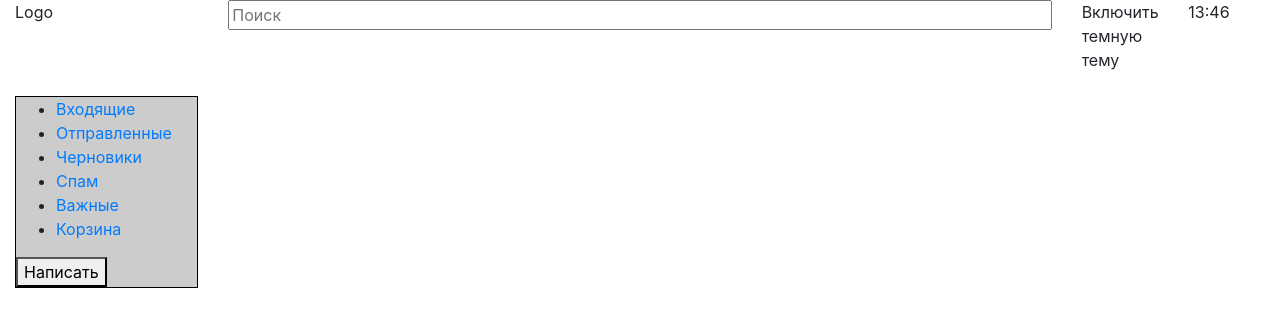
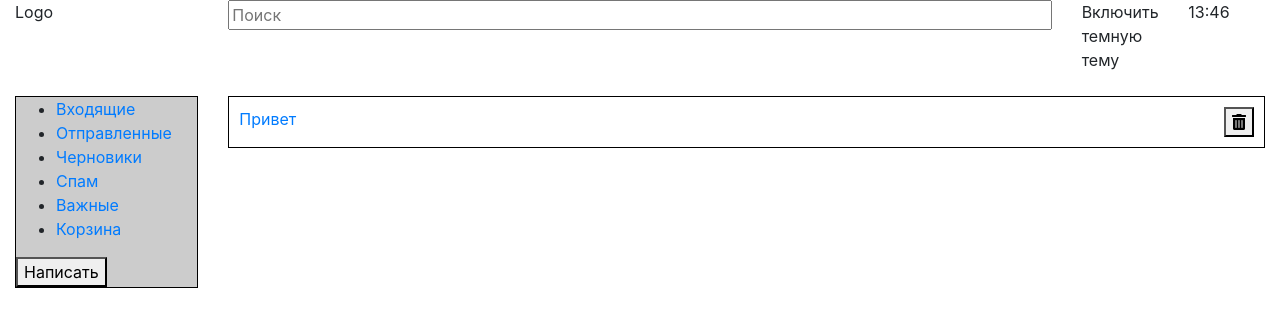
Before and after one commit to RodionRoslovets/d-mail, a React (Create React App) app: page /send in a window 1280 px wide. Shown: the top 326 px of the page. Built offline with nearby package versions, Linux system fonts and the light colour scheme.

Commit message:
add draft page and action

```diff
--- a/src/App.js
+++ b/src/App.js
@@ -11,6 +11,7 @@ import Deleted from './components/pages/deleted/deleted';
 import Letter from './components/pages/letter/letter';
 import WriteLetter from './components/pages/writeLetter/writeLetter';
 import Send from './components/pages/send/send';
+import Draft from './components/pages/draft/draft';
 
 class App extends Component {
     render() {
@@ -45,6 +46,9 @@ class App extends Component {
                                 <Route path="/send">
                                     <Send/>
                                 </Route>
+                                <Route path="/draft">
+                                    <Draft/>
+                                </Route>
                             </Switch>
                         </Col>
                     </Row>
--- a/src/actions.js
+++ b/src/actions.js
@@ -8,3 +8,4 @@ export const writeTo = (line)=>({type:'WRITE_TO', payload:line});
 export const writeTheme = (line)=>({type:'WRITE_THEME', payload:line});
 export const writeContent = (line)=>({type:'WRITE_CONTENT', payload:line});
 export const send = ()=>({type:'SEND'});
+export const draft = ()=>({type:'DRAFT'});
--- a/src/components/letterListItem/letterListItem.js
+++ b/src/components/letterListItem/letterListItem.js
@@ -26,6 +26,13 @@ const LetterListItem = ({ heading, status, del, id, imp, spam, restore, openLett
             </button>
         )
     }
+    const importantButton = () => {
+        return (
+            <button onClick={() => { imp(id)  }}>
+                <i className="far fa-star"></i>
+            </button>
+        )
+    }
 
     return (
         <div style={style}>
@@ -39,10 +46,7 @@ const LetterListItem = ({ heading, status, del, id, imp, spam, restore, openLett
 
                 {status !== 'income' && status !== 'send' ? restoreButton() : null}
                 {status !== 'spam' && status !== 'send' ? spamButton() : null}
-
-                <button onClick={() => { imp(id) }}>
-                    <i className="far fa-star"></i>
-                </button>
+                {status !== 'spam' && status !== 'send' ? importantButton() : null}
 
             </div>
         </div>
--- /dev/null
+++ b/src/components/pages/draft/draft.js
@@ -0,0 +1,9 @@
+import React from 'react';
+import LettersList from '../../lettersList/lettersList';
+import statuses from '../../../statuses';
+
+const Draft = () => {
+    return ( <LettersList status={statuses.draft}/> );
+}
+
+export default Draft;
--- a/src/components/pages/writeLetter/writeLetter.js
+++ b/src/components/pages/writeLetter/writeLetter.js
@@ -3,7 +3,7 @@ import style from './writeLetter.module.css';
 import { connect } from 'react-redux';
 import * as actions from '../../../actions';
 
-const WriteLetter = ({ send, writeTo, writeTheme, writeContent, to, theme, content }) => {
+const WriteLetter = ({ draft, send, writeTo, writeTheme, writeContent, to, theme, content }) => {
     return (
         <form
             className={style.write_form}
@@ -17,7 +17,7 @@ const WriteLetter = ({ send, writeTo, writeTheme, writeContent, to, theme, conte
                 placeholder="Кому"
                 className={style.write_input}
                 value={to}
-                onChange={(e)=>{
+                onChange={(e) => {
                     writeTo(e.target.value)
                 }} />
             <input
@@ -26,28 +26,34 @@ const WriteLetter = ({ send, writeTo, writeTheme, writeContent, to, theme, conte
                 placeholder="Тема"
                 className={style.write_input}
                 value={theme}
-                onChange={(e)=>{
+                onChange={(e) => {
                     writeTheme(e.target.value)
-                }}/>
+                }} />
             <textarea
                 placeholder="Текст письма"
                 rows="10"
                 className={style.write_textarea}
                 value={content}
-                onChange={(e)=>{
+                onChange={(e) => {
                     writeContent(e.target.value)
                 }}>
             </textarea>
-            <button>Отправить</button>
+            <input type="submit" />
+            <button onClick={
+                (e) => {
+                    e.preventDefault()
+                    draft()
+                }
+            }>В черновик</button>
         </form>
     );
 }
 
-const mapStateToProps = (state)=>{
+const mapStateToProps = (state) => {
     return {
-        to:state.writeLetter.to,
-        theme:state.writeLetter.theme,
-        content:state.writeLetter.content
+        to: state.writeLetter.to,
+        theme: state.writeLetter.theme,
+        content: state.writeLetter.content
     }
 }
 
--- a/src/components/sidebar/menuList/menuList.js
+++ b/src/components/sidebar/menuList/menuList.js
@@ -7,7 +7,7 @@ const MenuList = () => {
         <ul>
             <MenuListItem text='Входящие' to="/"/>
             <MenuListItem text='Отправленные' to='/send' />
-            <MenuListItem text='Черновики' to="/"/>
+            <MenuListItem text='Черновики' to="/draft"/>
             <MenuListItem text='Спам' to="/spam"/>
             <MenuListItem text='Важные' to="/important"/>
             <MenuListItem text='Корзина' to="/deleted"/>
--- a/src/reducer.js
+++ b/src/reducer.js
@@ -16,6 +16,7 @@ const letters = [
     { heading: 'Рекламное предложение 8 2', content: 'Ходишь ходить?', status: 'income', key: shortid.generate() },
     { heading: 'Рекламное предложение важное 2', content: 'Ходишь гулять?', status: 'important', key: shortid.generate() },
     { heading: 'Рекламное предложение 8 3', content: 'Ходишь работать?', status: 'income', key: shortid.generate() },
+    { heading: 'Привет', to:'Someone', content: 'Ходишь работать?', status: 'send', key: shortid.generate() },
     { heading: 'Рекламное предложение удаленное 2', content: 'Бегал по утрам?', status: 'deleted', key: shortid.generate() }
 ]
 
@@ -28,7 +29,7 @@ let writeLetter = {
 }
 
 function filterLetters(array, template){
-    //поиск в массиве по заданому шаблону
+    //поиск строки в массиве по заданому шаблону
     return array.filter((item)=>item.heading.match(new RegExp(`${template}` ,'i')))
 }
 
@@ -123,6 +124,25 @@ const reducer = (state = { letters, currLetter, writeLetter }, action) => {
                 },
                 letters:[...state.letters, letter]
             }
+        case 'DRAFT':
+            //Создание черновика
+            let draft = {
+                to:state.writeLetter.to,
+                heading:state.writeLetter.theme,
+                content:state.writeLetter.content,
+                status:'draft',
+                key: shortid.generate()
+            }
+
+            return state = {
+                ...state,
+                writeLetter:{
+                    to:'',
+                    theme:'',
+                    content:''
+                },
+                letters:[...state.letters, draft]
+            }
         default:
             return state
     }
--- a/src/statuses.js
+++ b/src/statuses.js
@@ -4,6 +4,7 @@ const statuses = {
     deleted:'deleted',
     important:'important',
     send:'send',
+    draft:'draft',
 }
 
 export default statuses;
```
